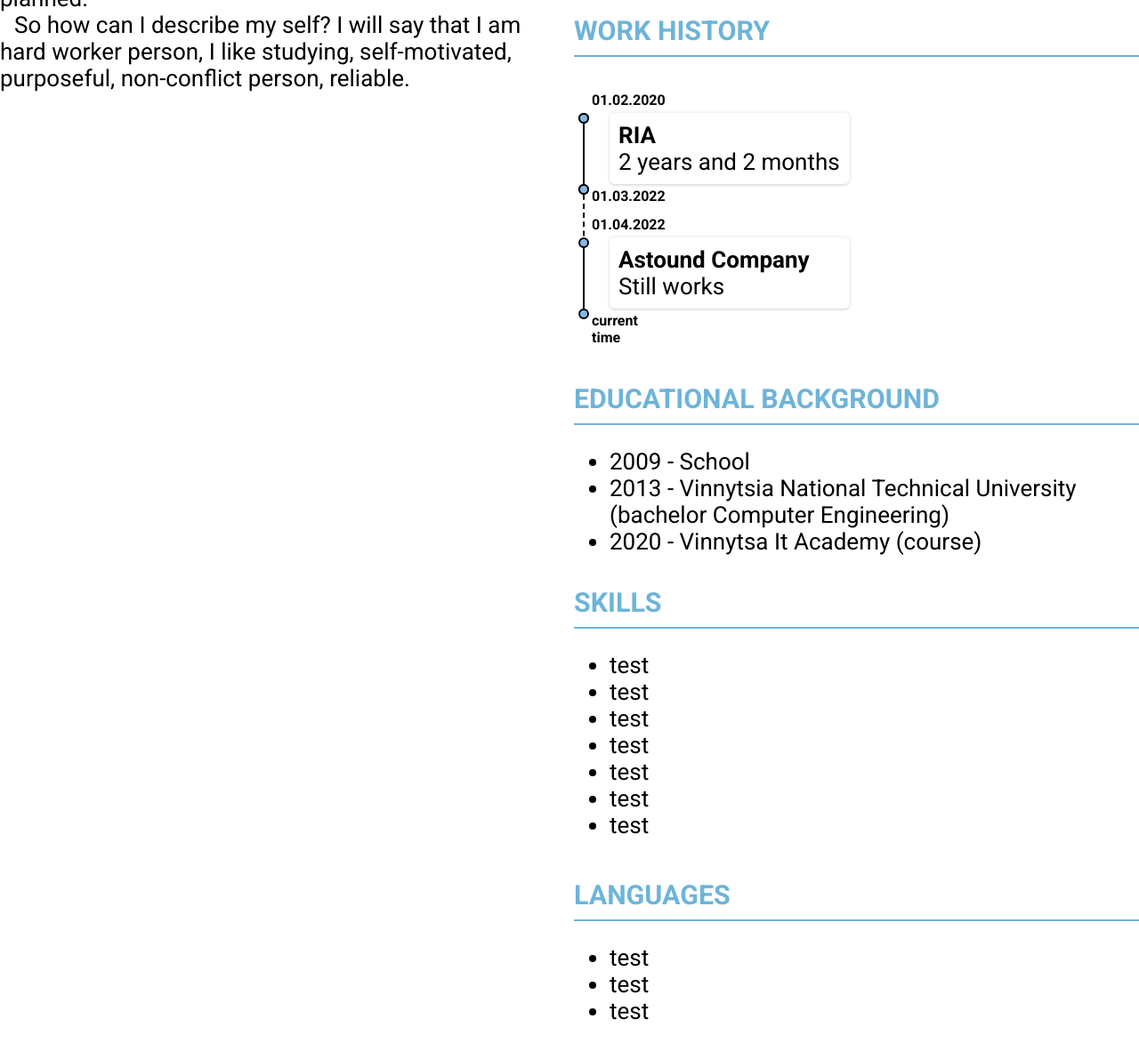
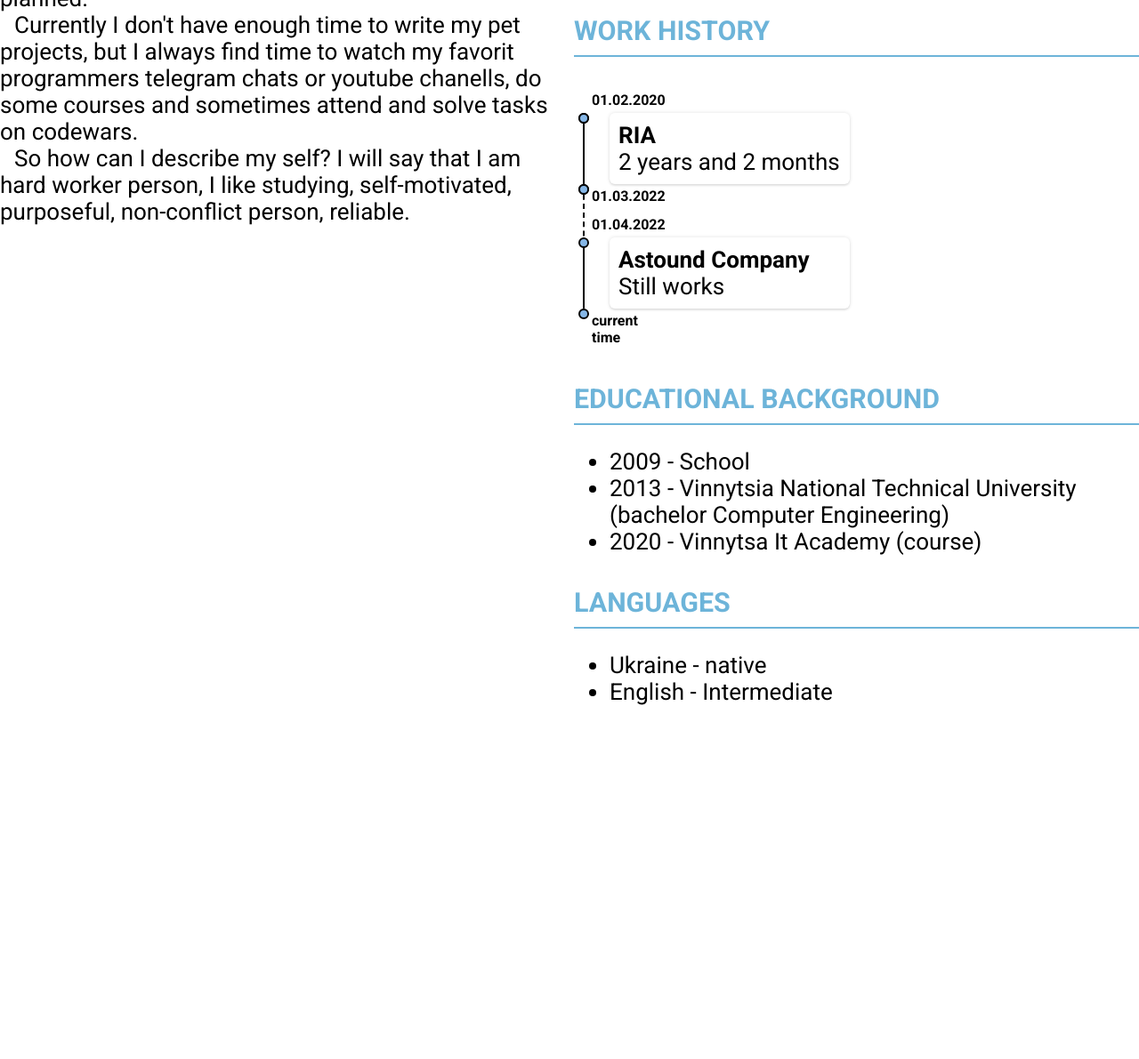
Before and after one commit to andrii-vovnenko/my-cv, a website built with Vite: page index.html in a window 1280 px wide. Shown: the part 1546-2737 px from the top of the page at 89% size. After the commit the page ends 2385 px from the top, so only its background shows below. Built offline with nearby package versions, Linux system fonts and the light colour scheme.

Commit message:
Add languages

```diff
--- a/index.html
+++ b/index.html
@@ -87,6 +87,11 @@
             So I finished my studying earlier than planned.
           </p>
           <p>
+            Currently I don't have enough time to write my pet projects,
+            but I always find time to watch my favorit programmers telegram chats or youtube chanells,
+            do some courses and sometimes attend and solve tasks on codewars.
+          </p>
+          <p>
             So how can I describe my self? I will say that I am hard worker person, I like studying, self-motivated, purposeful, non-conflict person, reliable.
           </p>
         </div>
@@ -174,25 +179,11 @@
         </ul>
       </div>
     <div class="section">
-      <h3>SKILLS</h3>
-      <div class="divider"></div>
-      <ul>
-        <li>test</li>
-        <li>test</li>
-        <li>test</li>
-        <li>test</li>
-        <li>test</li>
-        <li>test</li>
-        <li>test</li>
-      </ul>
-    </div>
-    <div class="section">
       <h3>LANGUAGES</h3>
       <div class="divider"></div>
       <ul>
-        <li>test</li>
-        <li>test</li>
-        <li>test</li>
+        <li>Ukraine - native</li>
+        <li>English - Intermediate</li>
       </ul>
     </div>
   </main>
```
